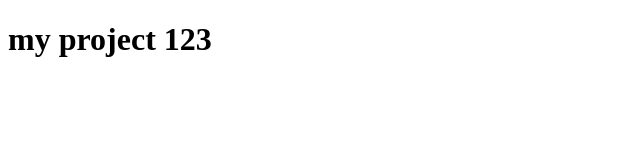
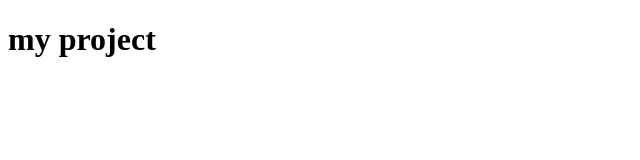
Before and after one commit to serhii-skivka/mate-test, a plain HTML site: page index.html in a window 1280 px wide. Shown: the full height of the page, 0-640 px from the left. Drawn offline with Linux system fonts and the light colour scheme.

Commit message:
title was changed

```diff
--- a/index.html
+++ b/index.html
@@ -7,6 +7,6 @@
     <title>Document</title>
 </head>
 <body>
-    <h1>my project 123</h1>
+    <h1>my project</h1>
 </body>
 </html>
```
